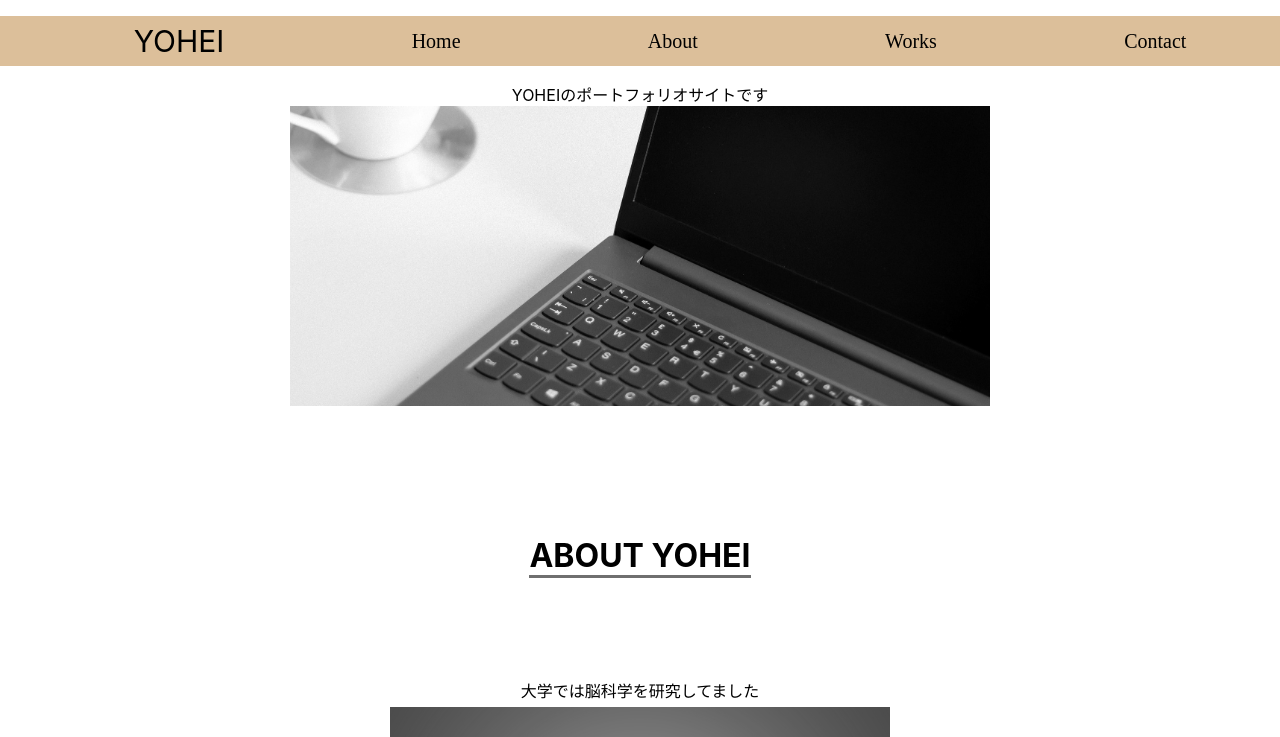
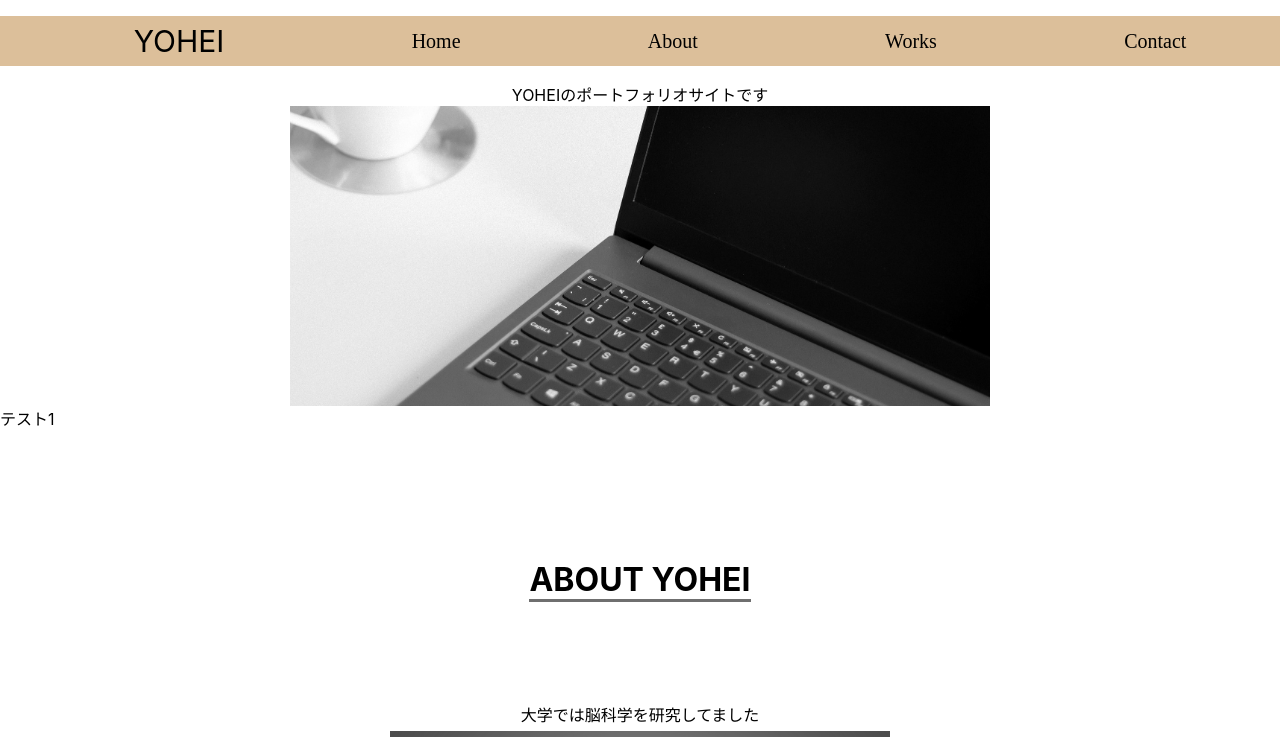
Before and after one commit to YoheiYamashita/portfolio-site, a React (Create React App) app: page / in a window 1280 px wide. Shown: the top 737 px of the page. Built offline with nearby package versions, Linux system fonts and the light colour scheme.

Commit message:
テスト1

```diff
--- a/src/components/Home.jsx
+++ b/src/components/Home.jsx
@@ -10,7 +10,7 @@ const Home = () => {
     <div css={home}>
       <p css={p}>YOHEIのポートフォリオサイトです</p>
       <img src={laptop} alt="picture" srcset="" css={logo} height="300px" width="700px"/>
-
+      <div>テスト1</div>
 
     </div>
   )
```
